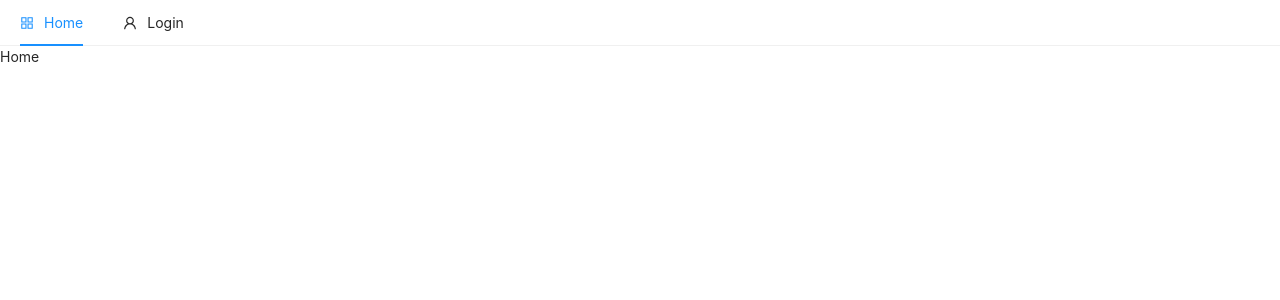
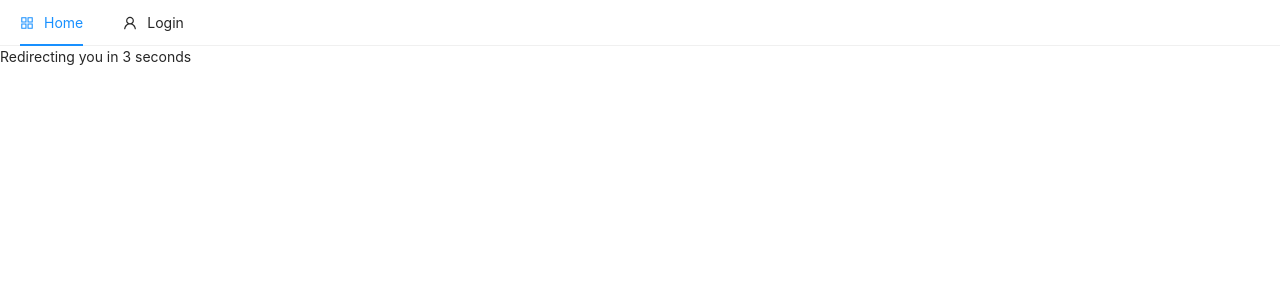
Before and after one commit to Straik555/otpusk, a React (Create React App) app: page /login in a window 1280 px wide. Both pictures are taken after a click on the item "Home". Shown: the top 300 px of the page. Built offline with nearby package versions, Linux system fonts and the light colour scheme.

Commit message:
stage fourth

```diff
--- a/src/App.js
+++ b/src/App.js
@@ -7,6 +7,10 @@ import {routes} from "./_routes";
 
 //Auth
 import Login from "./pages/Auth/Login";
+
+
+//User Routes
+import UserRoutes from "./components/UserRoutes";
 
 //Page
 import Home from "./pages/Home";
@@ -30,7 +34,7 @@ const App = ({isLoading}) => {
               isLoading ? <Spinner /> :
                   <Switch>
                       <Route exact path="/" render={() => (<Redirect to={routes.home} />)} />
-                      <Route exact path={routes.home} component={ () => <Home />} />
+                      <UserRoutes exact path={routes.home} component={ () => <Home />} />
                       <Route exact path={routes.login} component={ () => <Login />} />
                   </Switch>
           }
--- a/src/_actions/index.js
+++ b/src/_actions/index.js
@@ -0,0 +1,9 @@
+// Actions
+import {LOGGER_IN_USER} from '../_actionsType';
+
+export const loggerInUser = user => dispatch => {
+    return dispatch({
+        type: LOGGER_IN_USER,
+        payload: user
+    })
+}
--- a/src/_actionsType.js
+++ b/src/_actionsType.js
@@ -0,0 +1,2 @@
+export const LOGGER_IN_USER = 'LOGGER_IN_USER';
+export const LOGOUT = 'LOGOUT';
--- a/src/_reducers/userReducer.jsx
+++ b/src/_reducers/userReducer.jsx
@@ -1,6 +1,5 @@
 //ACTIONS
-
-
+import {LOGGER_IN_USER} from "../_actionsType";
 
 const initialState = {
     user: {},
@@ -11,7 +10,15 @@ const initialState = {
 
 const userReducer = (state = initialState, {type, payload}) => {
     switch (type){
-
+        case LOGGER_IN_USER:
+            return {
+                user: {
+                    email: payload
+                },
+                isLogin: true,
+                isLoading: false,
+                error: null
+            }
         default:
             return state
     }
--- /dev/null
+++ b/src/components/UserRoutes/LoadingToRedirect.jsx
@@ -0,0 +1,29 @@
+// Core
+import React, {useState, useEffect} from "react";
+import {useHistory} from 'react-router-dom';
+
+//Routes
+import {routes} from "../../_routes";
+
+const LoadingToRedirect = () => {
+    const [count, setCount] = useState(5);
+    const history = useHistory();
+
+    useEffect(() => {
+        const interval = setInterval(() => {
+            setCount(currentCount => --currentCount)
+        }, 1000)
+        //    redirect once count is equal to 0
+        count === 0 && history.push(routes.login)
+        //    cleanup
+        return () => clearInterval(interval)
+    }, [count, history])
+
+    return (
+        <div className={'p-5 text-center'}>
+            <p>Redirecting you in {count} seconds</p>
+        </div>
+    )
+}
+
+export default LoadingToRedirect;
--- /dev/null
+++ b/src/components/UserRoutes/index.jsx
@@ -0,0 +1,55 @@
+// Core
+import React, {useEffect, useState} from 'react';
+import {Route} from 'react-router-dom';
+
+//Function
+import {getUser, validateToken} from "../../sdk";
+
+//LoadingToRedirect
+import LoadingToRedirect from './LoadingToRedirect';
+
+//Type
+import {func} from "prop-types";
+
+//Redux
+import {connect} from "react-redux";
+
+//Actions
+import {loggerInUser} from "../../_actions";
+
+const UserRoutes = ({children, loggerInUser, user, ...rest}) => {
+    const userToken = localStorage.getItem('otpuskToken')
+    const [ok, setOk] = useState(false);
+    useEffect(() => {
+        if(user.isLogin){
+            setOk(true)
+            return
+        }
+        if(userToken){
+            validateToken(userToken)
+                .then(res => {
+                    if(res){
+                        getUser(userToken)
+                            .then(res => {
+                                loggerInUser(res.email)
+                                setOk(true)
+                            })
+                            .catch(err => console.log('err', err))
+                    }
+                })
+                .catch(err => console.log(err))
+        }
+    }, [userToken])
+
+    return ok ? <Route {...rest} /> : <LoadingToRedirect />
+}
+
+const mapStateToProps = ({userReducer: user}) => {
+    return{user}
+}
+
+UserRoutes.prototype = {
+    loggerInUser: func
+}
+
+export default connect(mapStateToProps, {loggerInUser})(UserRoutes);
--- a/src/pages/Auth/Login/FormaLogin.jsx
+++ b/src/pages/Auth/Login/FormaLogin.jsx
@@ -2,13 +2,16 @@
 import React from 'react';
 
 //Formik
-import {Formik, Form} from "formik";
+import {Formik, Form, Field} from "formik";
 
 //Input
 import {TextField} from "../../../components/Form/TextField";
 
 //Validation
 import {validateLogin} from "../../../_utils/validation";
+
+//Type
+import {func} from "prop-types";
 
 //Style
 import './style.css'
@@ -21,7 +24,8 @@ export const AuthLogin = ({handleSubmitForm}) => {
         <Formik
             initialValues={{
                 email: '',
-                password: ''
+                password: '',
+                checked: false
             }}
             validateOnBlur
             onSubmit={values => handle(values)}
@@ -33,6 +37,10 @@ export const AuthLogin = ({handleSubmitForm}) => {
                         <Form>
                             <TextField label={'email'} name={'email'} type={'email'}  />
                             <TextField label={'password'} name={'password'} type={'password'} />
+                            <label>
+                                <Field type="checkbox" name={'checked'} className={'mr-2 mt-3'}/>
+                                Запомнить меня
+                            </label>
                             <button
                                 type={'submit'}
                                 className={'button handler'}
@@ -46,3 +54,7 @@ export const AuthLogin = ({handleSubmitForm}) => {
         </Formik>
     )
 }
+
+AuthLogin.prototype = {
+    handleSubmitForm: func.isRequired
+}
--- a/src/pages/Auth/Login/index.jsx
+++ b/src/pages/Auth/Login/index.jsx
@@ -1,6 +1,12 @@
 //Core
 import React, {useState} from "react";
 import {useHistory} from 'react-router-dom';
+
+//Actions
+import {loggerInUser} from "../../../_actions";
+
+//Redux
+import {connect} from "react-redux";
 
 //Function
 import {authenticateUser} from '../../../sdk';
@@ -8,21 +14,28 @@ import {authenticateUser} from '../../../sdk';
 //Form
 import {AuthLogin} from "./FormaLogin";
 
+//Routes
+import {routes} from "../../../_routes";
+
 //Style
 import {toast} from "react-toastify";
 
-const Login = () => {
+const Login = ({loggerInUser}) => {
     const [loading, setLoading] = useState(false)
     const history = useHistory();
 
-    const handleSubmit = async (email, password) => {
+    const handleSubmit = async(email, password, checked) => {
         setLoading(true)
 
         await authenticateUser(email, password)
             .then(res => {
                 res.text().then(function(text) {
                     toast.success(`Hello ${JSON.parse(text).email}`)
-                    history.push('/')
+                    if(checked){
+                        localStorage.setItem('otpuskToken', JSON.parse(text).token)
+                    }
+                    loggerInUser(JSON.parse(text).email)
+                    history.push(routes.home)
                 });
             })
             .catch(error => {
@@ -32,6 +45,7 @@ const Login = () => {
                     toast.error(JSON.parse(text).message)
                 });
             })
+
     }
 
     return (
@@ -50,5 +64,6 @@ const Login = () => {
     )
 }
 
+const mapStateToProps = () => {}
 
-export default Login;
+export default connect(mapStateToProps, {loggerInUser})(Login);
```
